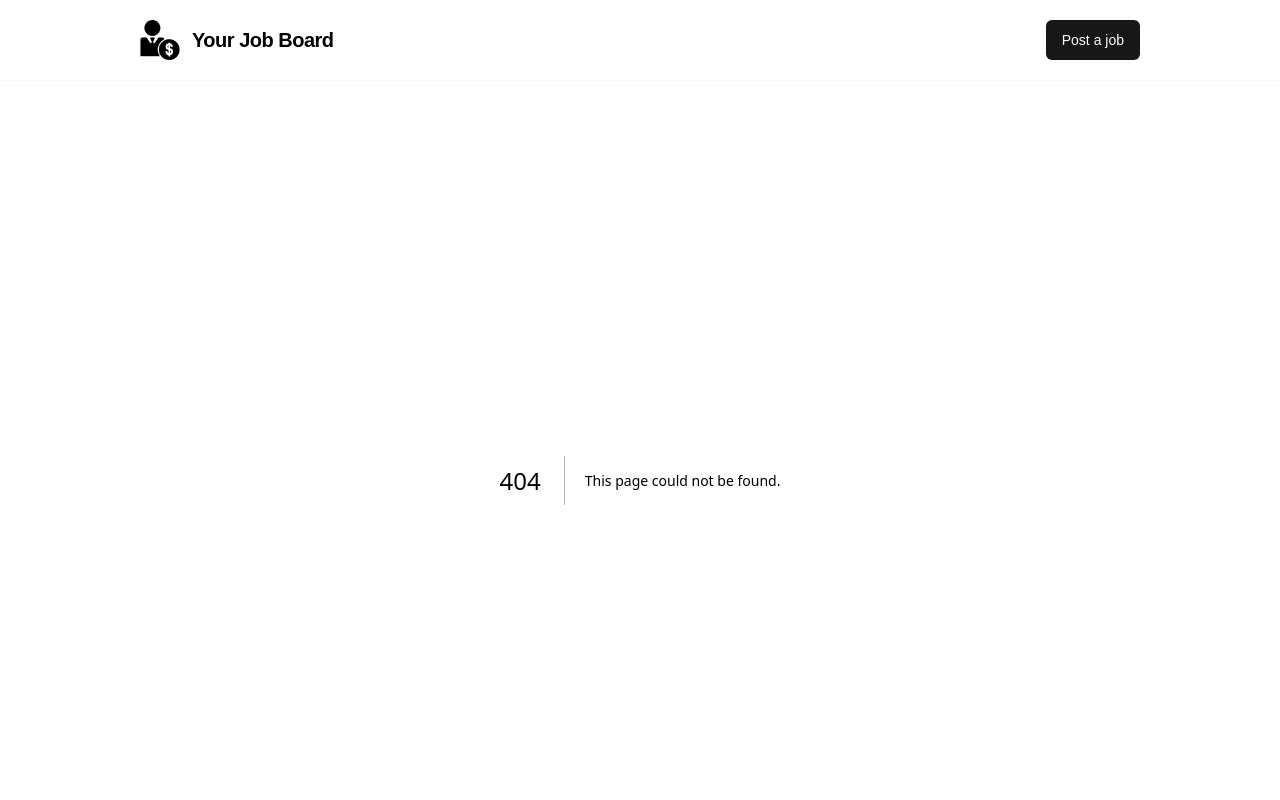
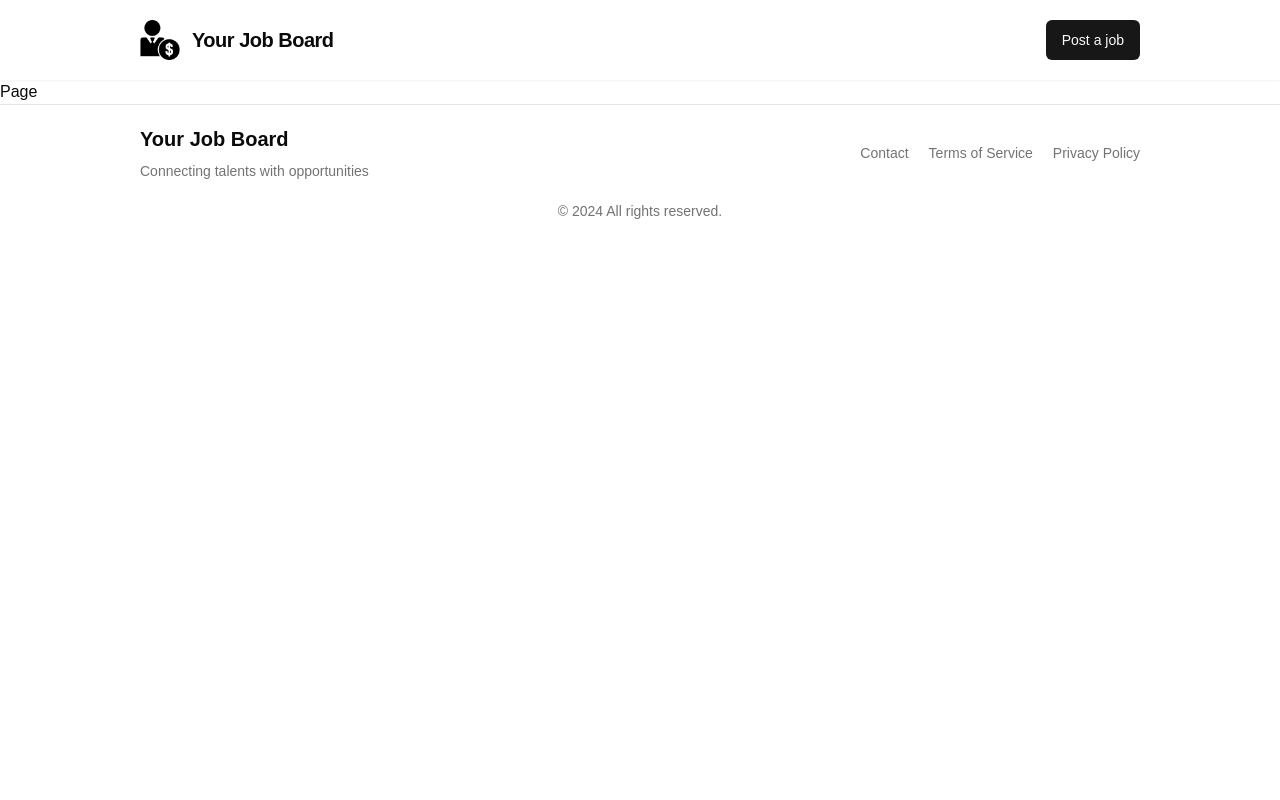
Before and after one commit to rapidosaas/job-board-nextjs, a Next.js app: page /privacy-policy in a window 1280 px wide. Before the commit this address had no page. Shown: the top 800 px of the page. Built offline with nearby package versions, Linux system fonts and the light colour scheme.

Commit message:
added links

```diff
--- /dev/null
+++ b/src/app/privacy-policy/page.tsx
@@ -0,0 +1,7 @@
+export default function PP() {
+    return (
+        <div>
+            <h1>Page</h1>
+        </div>
+    )
+}
--- /dev/null
+++ b/src/app/tos/page.tsx
@@ -0,0 +1,7 @@
+export default function TOS() {
+    return (
+        <div>
+            <h1>Page</h1>
+        </div>
+    )
+}
--- a/src/components/Footer.tsx
+++ b/src/components/Footer.tsx
@@ -12,13 +12,13 @@ export default function Footer() {
             </p>
           </div>
           <div className="flex flex-wrap gap-5 text-sm text-muted-foreground">
-            <Link href="/contact" className="hover:underline">
+            <Link href="https://www.linkedin.com/in/nazimboudeffa" className="hover:underline">
               Contact
             </Link>
-            <Link href="/terms" className="hover:underline">
+            <Link href="/tos" className="hover:underline">
               Terms of Service
             </Link>
-            <Link href="/privacy" className="hover:underline">
+            <Link href="/privacy-policy" className="hover:underline">
               Privacy Policy
             </Link>
           </div>
--- a/src/lib/job-types.ts
+++ b/src/lib/job-types.ts
@@ -5,6 +5,7 @@ export const jobTypes = [
     "Temporary",
     "Internship",
     "Volunteer",
+    "Donation",
   ];
 
   export const locationTypes = ["Remote", "On-site", "Hybrid"];
```
